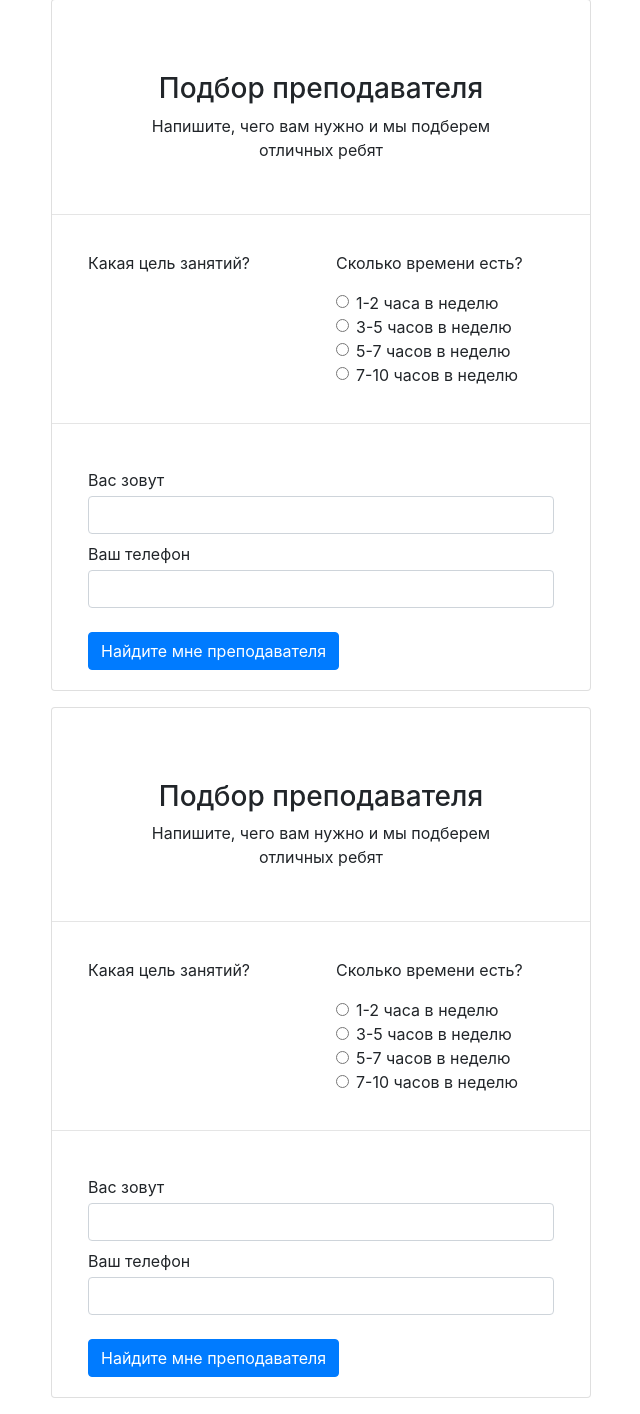
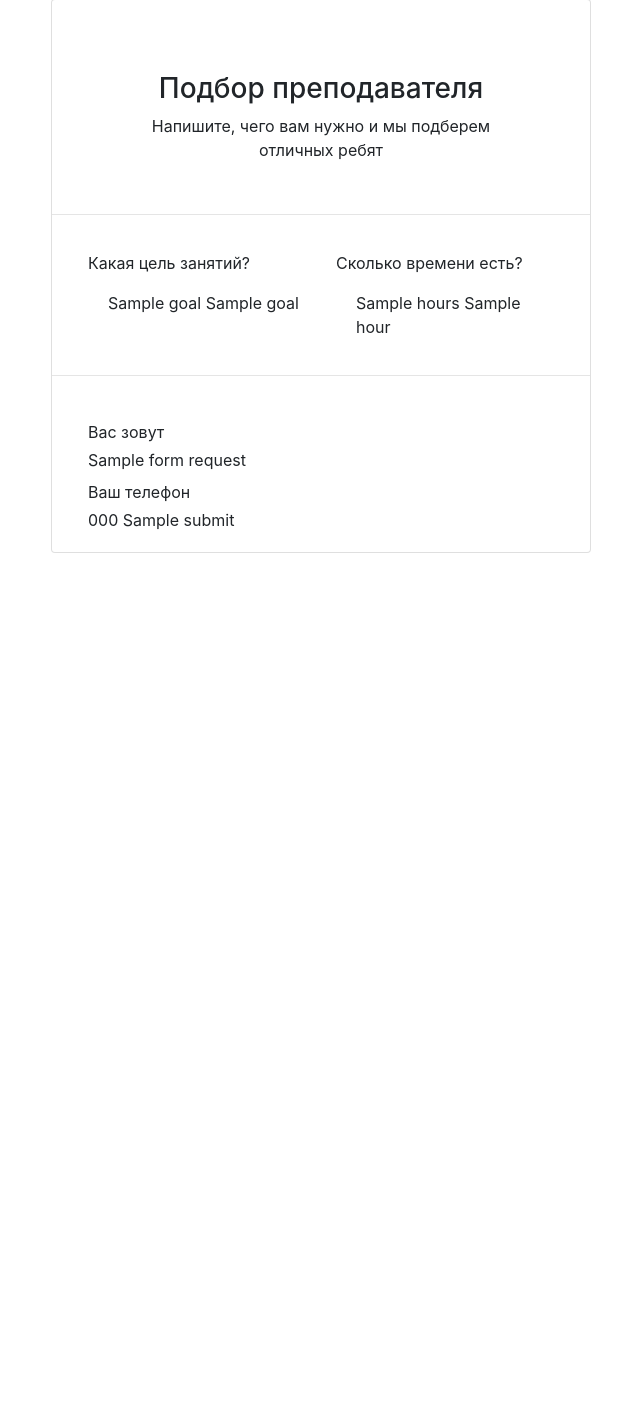
Before and after one commit to n1k-crimea/stepik_flask_3, a Flask app: template templates/pick.html in a window 1280 px wide. Shown: the part 121-1535 px from the top of the page, without its empty margins (319-959 px from the left). After the commit the page ends 674 px from the top, so only its background shows below. Run offline with Flask 2, Linux system fonts and the light colour scheme; data comes from the database, SQL or seed files in the repository; both versions use the stored data as it was after the commit; the template is opened without the code that fills it: values that come from a table or form of the project are taken from there, most other values are stand-ins (such as "Sample title", 1, 10 or a date in 2020); some libraries are stand-ins or nearby versions.

Commit message:
final modify for DB

```diff
--- a/app.py
+++ b/app.py
@@ -13,7 +13,7 @@ app.config['SQLALCHEMY_TRACK_MODIFICATIONS'] = False
 app.config['SECRET_KEY'] = 'wqeqrfdgvytrhgfbnfdgewtfgeryvsdferwow?!'
 db = SQLAlchemy(app)
 
-from models import Tutor, Tutor_Goal, Goal, Schedule, Booking, Request
+from models import Tutor, Tutor_Goal, Goal, Schedule, Booking, Request, Message
 
 
 class BookingForm(FlaskForm):
@@ -27,7 +27,9 @@ class BookingForm(FlaskForm):
 
 
 class RequestForm(FlaskForm):
-    request_goal = RadioField('request_goal', validators=[DataRequired()])
+    request_goal = RadioField('request_goal',
+                              choices=[('1', 'Для путешествий'), ('2', 'Для учебы'), ('3', 'Для работы'),
+                                       ('4', 'Для переезда')], validators=[DataRequired()])
     request_hours = RadioField('request_goal', choices=[('1-2', '1-2 часа в неделю'), ('3-5', '3-5 часов в неделю'),
                                                         ('5-7', '5-7 часов в неделю'), ('7-10', '7-10 часов в неделю')],
                                validators=[DataRequired()])
@@ -35,20 +37,27 @@ class RequestForm(FlaskForm):
     request_client_tel = StringField('request_client_tel', validators=[DataRequired()])
     submit = SubmitField('Найдите мне преподавателя')
 
-@app.route('/pick')
+class MsgForm(FlaskForm):
+    msg_client_name = StringField('msg_client_name', validators=[DataRequired()])
+    msg_client_tel = StringField('msg_client_tel', validators=[DataRequired()])
+    msg_text = StringField('msg_text', validators=[DataRequired()])
+    submit = SubmitField('Записаться на пробный урок')
+    msg_tutor_id = HiddenField('msg_tutor_id')
+
+
+@app.route('/pick', methods=['POST', 'GET'])
 def request_page():
-    list_goals = [(goal.id, goal.ru_name) for goal in db.session.query(Goal).all()]
     form_request = RequestForm()
     if form_request.validate_on_submit():
-        request_goal = form_request.request_goal.data
-        request_hours = form_request.request_hours.data
+        request_goal = int(form_request.request_goal.data)
         request_client_name = form_request.request_client_name.data
         request_client_tel = form_request.request_client_tel.data
-        request_row = Request(name=request_client_name, phone=request_client_tel, schedule_id=request_goal)
-        db.session.add(request_row)
+        request_new = Request(name=request_client_name, phone=request_client_tel, goal_id=request_goal)
+        db.session.add(request_new)
         db.session.commit()
         return redirect(url_for('search_result_page'))
-    return render_template('pick.html')
+    return render_template('pick.html', form_request=form_request)
+
 
 def get_data_tutors():
     with open('store/data.json', 'r', encoding='utf-8') as data_tutors:
@@ -79,7 +88,6 @@ def goal_page(goal):
         Goal.name == goal).order_by(Tutor.rating.desc()).all()
     tutors_goal = {}
     for tutor_row in query_tutor_goal:
-        print(tutor_row[0])
         tutors_goal[tutor_row[0].id] = {'name': tutor_row[0].name, 'about': tutor_row[0].about,
                                         'picture': tutor_row[0].picture,
                                         'rating': tutor_row[0].rating, 'price': tutor_row[0].price}
@@ -144,9 +152,6 @@ def search_result_page():
         return 'ВСЕ НОРМ', 200
 
 
-
-
-
 @app.route('/booking/<tutor_id_name>/<day_time>/<int:schedule_id>', methods=['POST', 'GET'])
 def tutor_booking_page(tutor_id_name, day_time, schedule_id):
     tutor_id, tutor_name = tutor_id_name.split('--')
@@ -159,8 +164,8 @@ def tutor_booking_page(tutor_id_name, day_time, schedule_id):
         booking_tutor_name = form_booking.booking_tutor_name.data
         booking_day = form_booking.booking_day.data
         booking_time = form_booking.booking_time.data
-        booking_row = Booking(name=booking_client_name, phone=booking_client_tel, schedule_id=schedule_id)
-        db.session.add(booking_row)
+        booking_new = Booking(name=booking_client_name, phone=booking_client_tel, schedule_id=schedule_id)
+        db.session.add(booking_new)
         db.session.commit()
         return redirect(url_for('search_result_page'))
 
@@ -168,12 +173,19 @@ def tutor_booking_page(tutor_id_name, day_time, schedule_id):
     return render_template('booking.html', booking_data=booking_data, form_booking=form_booking)
 
 
-@app.route('/message/<tutor_id>')
+@app.route('/message/<int:tutor_id>', methods=['POST', 'GET'])
 def msg(tutor_id):
-    tutor = get_data_tutors()[tutor_id]
-    tutor['id'] = tutor_id
-    return render_template('message.html', tutor=tutor)
+    form_msg = MsgForm()
+    if form_msg.validate_on_submit():
+        msg_tutor_id = form_msg.msg_tutor_id.data
+        msg_client_name = form_msg.msg_client_name.data
+        msg_client_tel = form_msg.msg_client_tel.data
+        msg_text = form_msg.msg_text.data
+        msg_new = Message(tutor_id=msg_tutor_id, name=msg_client_name, phone=msg_client_tel, text=msg_text)
+        db.session.add(msg_new)
+        db.session.commit()
+        return redirect(url_for('search_result_page'))
 
-
-if __name__ == '__main__':
-    app.run(debug=True)
+    tutor_row = db.session.query(Tutor).filter(Tutor.id == tutor_id).first()
+    tutor = {'id': tutor_row.id, 'name': tutor_row.name, 'picture': tutor_row.picture}
+    return render_template('message.html', form_msg=form_msg, tutor=tutor)
--- a/templates/pick.html
+++ b/templates/pick.html
@@ -30,7 +30,7 @@
   </nav>
   <div class="row mt-5">
       <div class="col-6 offset-3">
-        <form action="/sent" class="card mb-3" method="POST">
+        <form action="" class="card mb-3" method="POST">
           <div class="card-body text-center pt-5">
             <h3 class="card-title mt-4 mb-2">Подбор преподавателя</h3>
             <p class="px-5">Напишите, чего вам нужно и мы подберем отличных ребят</p>
@@ -41,84 +41,35 @@
               <div class="col">
                 {{ form_request.csrf_token() }}
                 <p>Какая цель занятий?</p>
-                {% for goal_key, goal_val in goals.items() %}
+                {% for goal in form_request.request_goal %}
                 <div class="form-check ">
-                  {{ form_request.request_goal}}
+                  {{ goal(type="radio", class="form-check-input")}}
+                  {{ goal.label}}
                 </div>
                 {% endfor %}
               </div>
               <div class="col">
                 <p>Сколько времени есть?</p>
+                  {% for hours in form_request.request_hours %}
                   <div class="form-check ">
-                    <input type="radio" class="form-check-input" name="request_hours" value="1-2"> 1-2 часа в неделю
+                    {{ hours(type="radio", class="form-check-input")}}
+                    {{ hours.label}}
                   </div>
-                  <div class="form-check ">
-                    <input type="radio"class="form-check-input" name="request_hours" value="3-5"> 3-5 часов в неделю
-                  </div>
-                  <div class="form-check ">
-                    <input type="radio" class="form-check-input"name="request_hours" value="5-7"> 5-7 часов в неделю
-                  </div>
-                  <div class="form-check ">
-                    <input type="radio" class="form-check-input"name="request_hours" value="7-10"> 7-10 часов в неделю
-                  </div>
+                {% endfor %}
               </div>
             </div>
           </div>
           <hr>
           <div class="card-body mx-3">
             <p class="mb-1 mt-2">Вас зовут</p>
-            <input class="form-control" type="text" name="request_client_name" placeholder="">
+            {{ form_request.request_client_name(class="form-control")}}
             <p class="mb-1 mt-2">Ваш телефон</p>
-            <input class="form-control" type="text" name="request_client_tel" placeholder="">
-            <input type="submit" class="btn btn-primary mt-4" value="Найдите мне преподавателя">
+            {{ form_request.request_client_tel(class="form-control")}}
+            {{ form_request.submit(class='btn btn-primary btn-block mt-4') }}
           </div>
         </form>
       </div>
-    <hr>
-    <div class="col-6 offset-3">
-        <form action="/sent" class="card mb-3" method="POST">
-          <div class="card-body text-center pt-5">
-            <h3 class="card-title mt-4 mb-2">Подбор преподавателя</h3>
-            <p class="px-5">Напишите, чего вам нужно и мы подберем отличных ребят</p>
-          </div>
-          <hr/>
-          <div class="card-body mx-3">
-            <div class="row">
-              <div class="col">
-                <p>Какая цель занятий?</p>
-                {% for goal in goals.values() %}
-                <div class="form-check ">
-                  <input type="radio" class="form-check-input" name="request_goal" value="{{ goal[0] }}"> {{ goal[0] }}
-                </div>
-                {% endfor %}
-              </div>
-              <div class="col">
-                <p>Сколько времени есть?</p>
-                  <div class="form-check ">
-                    <input type="radio" class="form-check-input" name="request_hours" value="1-2"> 1-2 часа в неделю
-                  </div>
-                  <div class="form-check ">
-                    <input type="radio"class="form-check-input" name="request_hours" value="3-5"> 3-5 часов в неделю
-                  </div>
-                  <div class="form-check ">
-                    <input type="radio" class="form-check-input"name="request_hours" value="5-7"> 5-7 часов в неделю
-                  </div>
-                  <div class="form-check ">
-                    <input type="radio" class="form-check-input"name="request_hours" value="7-10"> 7-10 часов в неделю
-                  </div>
-              </div>
-            </div>
-          </div>
-          <hr>
-          <div class="card-body mx-3">
-            <p class="mb-1 mt-2">Вас зовут</p>
-            <input class="form-control" type="text" name="request_client_name" placeholder="">
-            <p class="mb-1 mt-2">Ваш телефон</p>
-            <input class="form-control" type="text" name="request_client_tel" placeholder="">
-            <input type="submit" class="btn btn-primary mt-4" value="Найдите мне преподавателя">
-          </div>
-        </form>
-      </div>
+
   </div>
 </div>
 
```
Also changed, not shown: models.py (+15 -3 lines), store/request.json (+18 -0 lines), templates/message.html (+14 -14 lines), tutors2.db.
